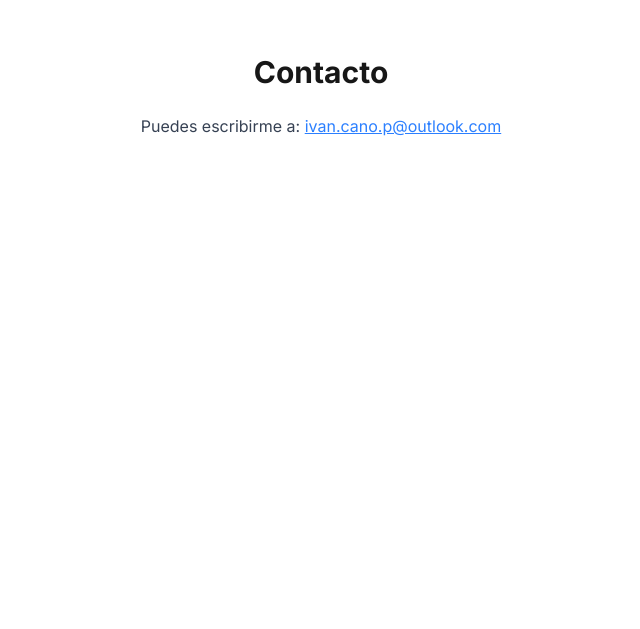
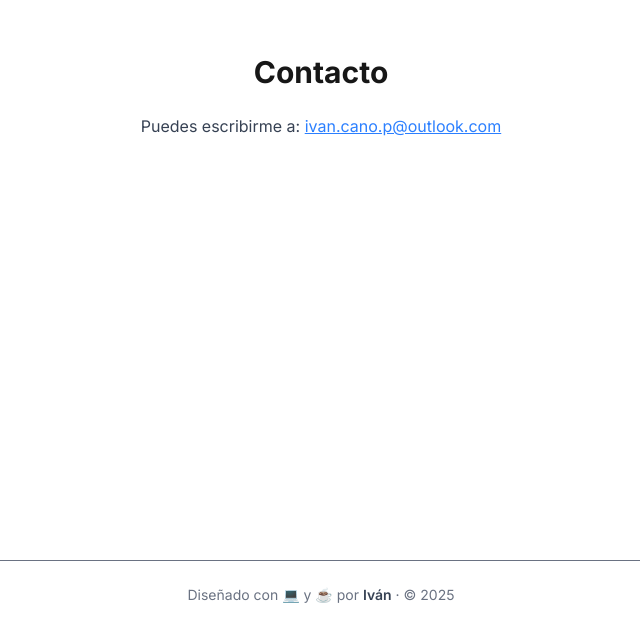
Before and after one commit to ivardev33/my-portfolio, a Next.js app: page / in a window 1280 px wide. Shown: the part 2704-3333 px from the top of the page, without its empty margins (319-959 px from the left). Before the commit the page ends 3200 px from the top, so only its background shows below. Built offline with nearby package versions, Linux system fonts and the light colour scheme.

Commit message:
Componente footer

```diff
--- a/src/app/layout.tsx
+++ b/src/app/layout.tsx
@@ -1,6 +1,8 @@
 import './globals.css'
 import { Inter } from 'next/font/google'
 import Navbar from '@/components/Navbar'
+import Footer from '@/components/Footer'
+
 
 const inter = Inter({ subsets: ['latin'] })
 
@@ -19,6 +21,8 @@ export default function RootLayout({
       <body className={inter.className}>
         <Navbar />
         {children}
+        <Footer />
+
       </body>
     </html>
   )
--- /dev/null
+++ b/src/components/Footer.tsx
@@ -0,0 +1,11 @@
+// components/Footer.tsx
+export default function Footer() {
+  return (
+    <footer className="w-full py-6 mt-16 border-t text-center text-sm text-gray-500">
+      <p>
+        Diseñado con 💻 y ☕ por{' '}
+        <span className="font-semibold text-gray-700">Iván</span> · © {new Date().getFullYear()}
+      </p>
+    </footer>
+  )
+}
```
